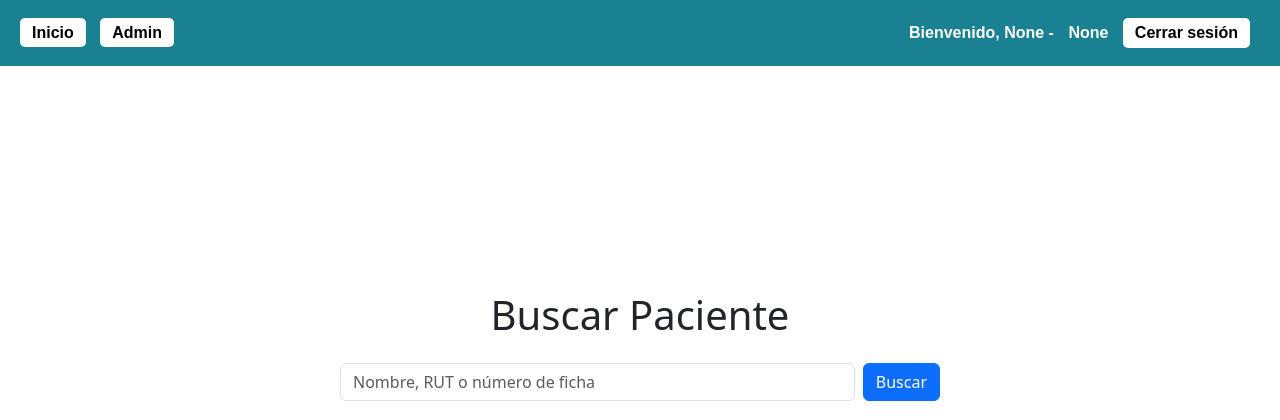
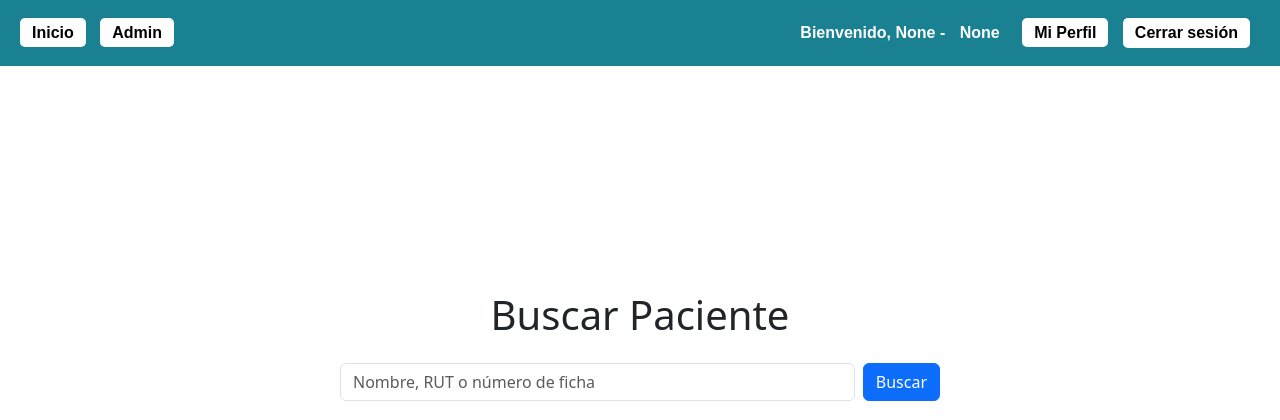
Before and after one commit to RooNoMore/fichaclinica, a Django app: page /pacientes/buscar/ in a window 1280 px wide. Shown: the top 420 px of the page. Run offline with Django 5.2, Linux system fonts and the light colour scheme; the visitor is signed in with stand-in values (Sample User, id 1).

Commit message:
Add profile link for draft access

```diff
--- a/templates/base.html
+++ b/templates/base.html
@@ -48,6 +48,7 @@
                 {% if user.is_authenticated %}
                     <span>Bienvenido, <strong>{{ user.perfilusuario.first_name }}    - </strong></span>
                     <span>{{ user.perfilusuario.cargo }}</span>
+                    <a href="{% url 'perfil_usuario' %}" class="ms-2">Mi Perfil</a>
                     <form method="post" action="{% url 'logout' %}" style="display: inline;">
                         {% csrf_token %}
                         <button type="submit">Cerrar sesión</button>
```
